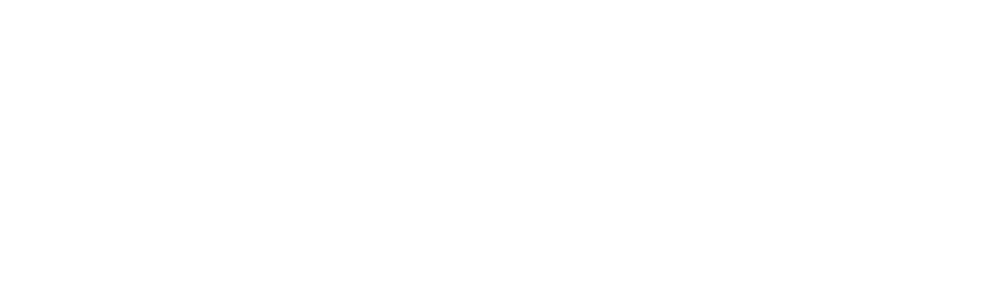
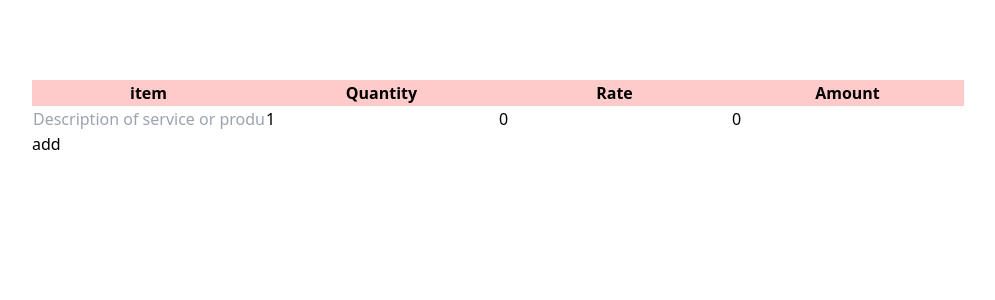
Before and after one commit to yahoogm/invoice-generator, a React (Create React App) app: page / in a window 1280 px wide. Shown: the top 300 px of the page, without its empty margins (142-1137 px from the left). Built offline with nearby package versions, Linux system fonts and the light colour scheme; the HTML template or start-up script is replaced by a standard one.

Commit message:
update state

```diff
--- a/src/App.js
+++ b/src/App.js
@@ -1,7 +1,12 @@
 import './App.css';
+import Main from './components/main/Main';
 
 function App() {
-  return <div className="App"></div>;
+  return (
+    <div className="flex justify-center mt-20">
+      <Main />
+    </div>
+  );
 }
 
 export default App;
--- /dev/null
+++ b/src/components/main/Inputs.jsx
@@ -0,0 +1,22 @@
+import React from 'react';
+
+const Inputs = ({ title, setTitle, qty, setQty, rate, setRate }) => {
+  return (
+    <tr>
+      <td>
+        <input type="text" placeholder="Description of service or product..." value={title} onChange={(e) => setTitle(e.target.value)} />
+      </td>
+      <td>
+        <input placeholder="Quantity" type="number" value={qty} onChange={(e) => setQty(e.target.value)} />
+      </td>
+      <td>
+        <input value={rate} onChange={(e) => setRate(e.target.value)} type="number" />
+      </td>
+      <td>
+        <input value={qty * rate} />
+      </td>
+    </tr>
+  );
+};
+
+export default Inputs;
--- /dev/null
+++ b/src/components/main/Main.jsx
@@ -0,0 +1,37 @@
+import React, { useState } from 'react';
+import Inputs from './Inputs';
+
+const Main = () => {
+  const [title, setTitle] = useState('');
+  const [qty, setQty] = useState(1);
+  const [rate, setRate] = useState(0);
+
+  //   Function button to handle add
+  const handleAdd = () => {
+    setTitle(...title);
+    setQty(1);
+    setRate(0);
+  };
+
+  return (
+    <div>
+      <table>
+        <thead className="bg-red-200">
+          <tr>
+            <th>item</th>
+            <th>Quantity</th>
+            <th>Rate</th>
+            <th>Amount</th>
+          </tr>
+        </thead>
+
+        <tbody>
+          <Inputs title={title} setTitle={setTitle} qty={qty} setQty={setQty} rate={rate} setRate={setRate} />
+        </tbody>
+      </table>
+      <button onClick={handleAdd}>add</button>
+    </div>
+  );
+};
+
+export default Main;
```
